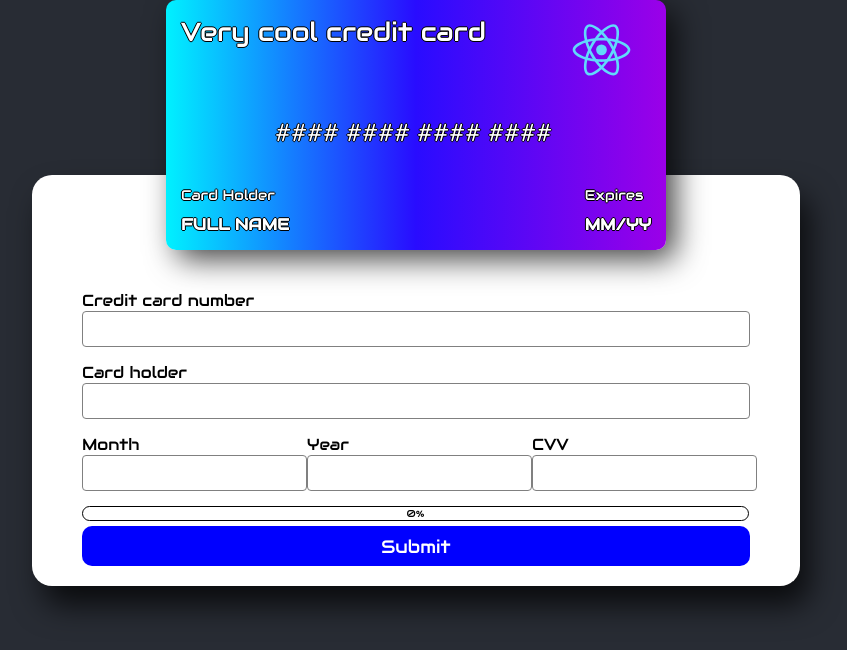
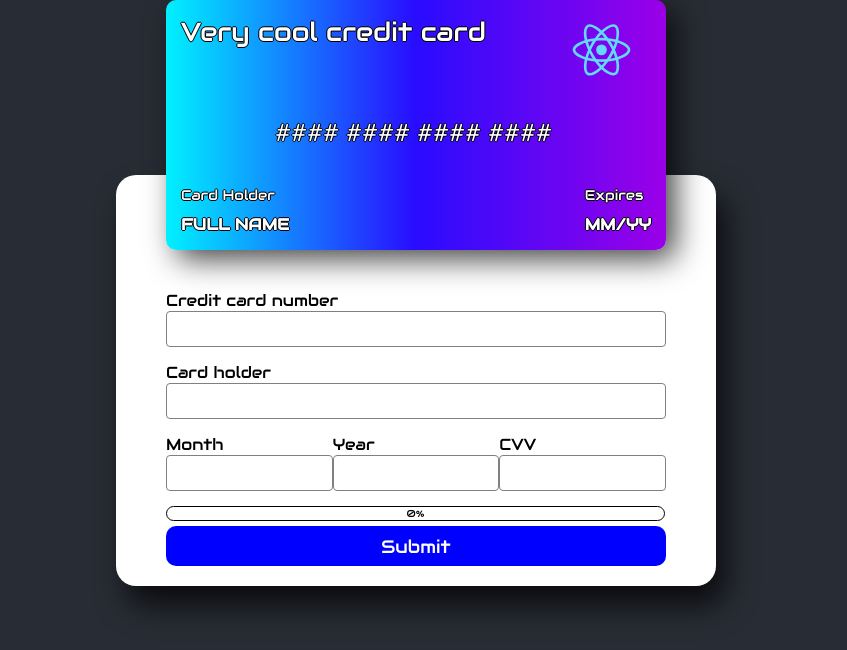
Before and after one commit to Seam7/credit-card-form, a React (Create React App) app: page / in a window 1280 px wide. Shown: the top 650 px of the page, without its empty margins (224-1071 px from the left). Built offline with nearby package versions, Linux system fonts and the light colour scheme.

Commit message:
Fix input overflow on smaller screens

```diff
--- a/src/components/CCInput.css
+++ b/src/components/CCInput.css
@@ -10,7 +10,8 @@
     border: 1px solid gray;
     border-radius: 4px;
     box-shadow: 0px 12px 10px -9px rgba(0,0,0,0);
-    transition: box-shadow 0.3s ease-in-out
+    transition: box-shadow 0.3s ease-in-out;
+    width:100%;
 }
 
 .cc-input__shadow {
--- a/src/components/CreditCardForm.css
+++ b/src/components/CreditCardForm.css
@@ -2,7 +2,8 @@
     background-color: white;
     border-radius: 20px;
     box-shadow: 10px 20px 31px -1px rgba(0,0,0,0.75);
-    width: 60%;
+    width: 100%;
+    max-width: 600px;
     padding: calc(40px + 250px - 175px) 50px 20px; /* calc comes from 40px of top space, 250px from the card space and 175px the top from the positioning */
     position: absolute;
     top: 175px;
@@ -32,29 +33,6 @@
     justify-content: space-between;
 }
 
-/* .credit-card-form__number {
-    grid-area: 1 / 2 / 2 / 5;
-}
-
-.credit-card-form__holder {
-    grid-area: 2 / 2 / 3 / 5;
-}
-
-.credit-card-form__exp-month {
-    grid-area: 3 / 2 / 4 / 3;
-}
-
-.credit-card-form__exp-year {
-    grid-area: 3 / 3 / 4 / 4;
-}
-
-.credit-card-form__cvv {
-    grid-area: 3 / 4 / 4 / 5;
-}
-
-.credit-card-form__submit {
-    grid-area: 4 / 2 / 5 / 5;
-} */
 
 .credit-card-form-submit__progress-bar {
     height: 15px;
--- a/src/components/CreditCardView.jsx
+++ b/src/components/CreditCardView.jsx
@@ -119,7 +119,6 @@ const CreditCardView = ({ state, focused }) => {
                     </motion.div>
                   )}
               </AnimatePresence>
-              {/* <span style={{ position: 'absolute', left: '30px' }}>/</span> */}
               <span>/</span>
               <AnimatePresence initial={false} exitBeforeEnter>
                 {state.expYear.length > 0 ? (
```
